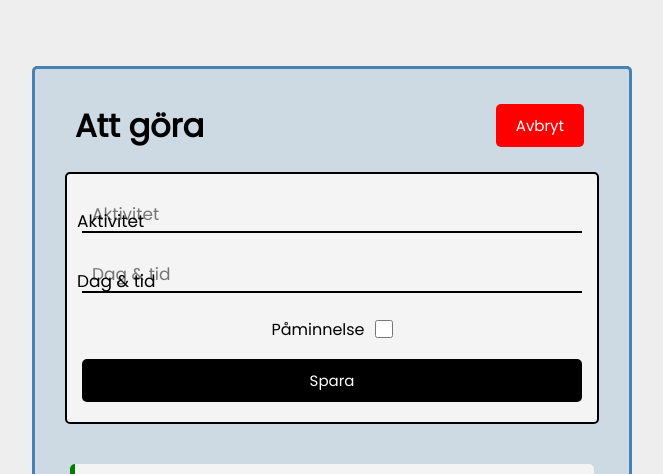
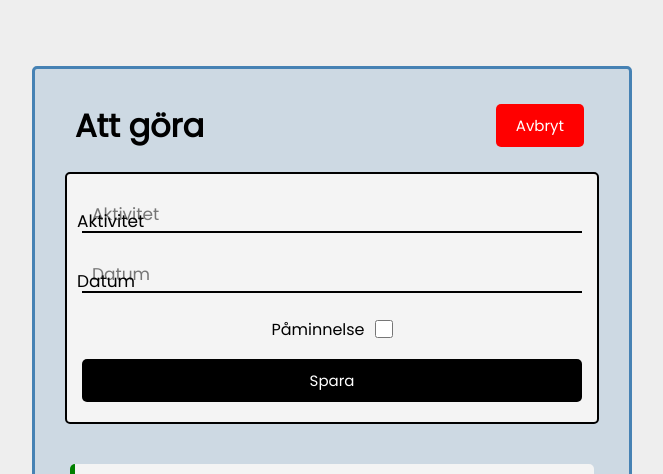
Before and after one commit to svenskOST/TaskTracker, a React (Vite) app: page / in a window 1280 px wide. Both pictures are taken after a click on the button "Lägg till". Shown: the top 474 px of the page, without its empty margins (308-971 px from the left). Built offline with nearby package versions, Linux system fonts and the light colour scheme.

Commit message:
broke Form down into components

```diff
--- /dev/null
+++ b/src/components/CheckControl.jsx
@@ -0,0 +1,27 @@
+import './style/checkControl.css'
+import PropTypes from 'prop-types'
+
+function CheckControl({ id, isChecked, setCheck }) {
+   return (
+      <div className='checkControl'>
+         <label htmlFor='reminder'>
+            <span>Påminnelse</span>
+            <input
+               id={id}
+               type='checkbox'
+               checked={isChecked}
+               value={isChecked}
+               onChange={(e) => setCheck(e.currentTarget.checked)}
+            />
+         </label>
+      </div>
+   )
+}
+
+CheckControl.propTypes = {
+   id: PropTypes.string,
+   isChecked: PropTypes.bool,
+   setCheck: PropTypes.func,
+}
+
+export default CheckControl
--- a/src/components/Container.jsx
+++ b/src/components/Container.jsx
@@ -10,20 +10,20 @@ function Container() {
       {
          id: 1,
          text: 'Visa utkast av dummy sida för Martin',
-         day: '12:e Okt vid 13:30',
+         date: '12:e Okt vid 13:30',
          reminder: true,
       },
       {
          id: 2,
          text: 'Göra klart affärsplanen',
-         day: '20:e Okt vid 23:59',
+         date: '20:e Okt vid 23:59',
          reminder: true,
       },
       {
          id: 3,
          text: 'Maya födelsedag',
-         day: '28:e Okt',
-         reminder: true,
+         date: '28:e Okt',
+         reminder: false,
       },
    ])
 
--- a/src/components/Form.jsx
+++ b/src/components/Form.jsx
@@ -1,10 +1,13 @@
 import './style/form.css'
 import { useState } from 'react'
 import PropTypes from 'prop-types'
+import Submit from './Submit'
+import TextControl from './TextControl'
+import CheckControl from './CheckControl'
 
 function Form({ onAdd }) {
    const [text, setText] = useState('')
-   const [day, setDay] = useState('')
+   const [date, setDate] = useState('')
    const [reminder, setReminder] = useState(false)
 
    function onSubmit(e) {
@@ -15,53 +18,21 @@ function Form({ onAdd }) {
          return
       }
 
-      onAdd({ text, day, reminder })
+      onAdd({ text, date, reminder })
 
       setText('')
-      setDay('')
+      setDate('')
       setReminder(false)
    }
 
    return (
-      <form className='add-form' onSubmit={onSubmit}>
-         <div className='form-control'>
-            <label htmlFor='task'>
-               <input
-                  id='task'
-                  type='text'
-                  placeholder='Aktivitet'
-                  value={text}
-                  onChange={(e) => setText(e.target.value)}
-               />
-               <span>Aktivitet</span>
-            </label>
-         </div>
-         <div className='form-control'>
-            <label htmlFor='date'>
-               <input
-                  id='date'
-                  type='text'
-                  placeholder='Dag & tid'
-                  value={day}
-                  onChange={(e) => setDay(e.target.value)}
-               />
-               <span>Dag & tid</span>
-            </label>
-         </div>
-         <div className='form-control-check'>
-            <label htmlFor='reminder'>
-               <span>Påminnelse</span>
-               <input
-                  id='reminder'
-                  type='checkbox'
-                  checked={reminder}
-                  value={reminder}
-                  onChange={(e) => setReminder(e.currentTarget.checked)}
-               />
-            </label>
-         </div>
+      <form className='form' onSubmit={onSubmit}>
+         <TextControl id='task' placeholder='Aktivitet' value={text} setVal={setText} />
+         <TextControl id='date' placeholder='Datum' value={date} setVal={setDate} />
 
-         <input className='btn btn-submit' type='submit' value='Spara' />
+         <CheckControl id='reminder' isChecked={reminder} setCheck={setReminder} />
+
+         <Submit value='Spara' />
       </form>
    )
 }
--- a/src/components/Header.jsx
+++ b/src/components/Header.jsx
@@ -17,7 +17,7 @@ function Header({ title, onAdd, showForm }) {
 
 Header.propTypes = {
    title: PropTypes.string,
-   onAdd: PropTypes.string,
+   onAdd: PropTypes.func,
    showForm: PropTypes.bool,
 }
 
--- /dev/null
+++ b/src/components/Submit.jsx
@@ -0,0 +1,12 @@
+import PropTypes from 'prop-types'
+import './style/submit.css'
+
+function Submit({ value }) {
+   return <input className='btn submit' type='submit' value={value} />
+}
+
+Submit.propTypes = {
+   value: PropTypes.string,
+}
+
+export default Submit
--- a/src/components/Task.jsx
+++ b/src/components/Task.jsx
@@ -15,7 +15,7 @@ function Task({ task, onDelete, onToggle }) {
                onClick={() => onDelete(task.id)}
             />
          </h3>
-         <p>{task.day}</p>
+         <p>{task.date}</p>
       </div>
    )
 }
--- /dev/null
+++ b/src/components/TextControl.jsx
@@ -0,0 +1,28 @@
+import PropTypes from 'prop-types'
+import './style/textControl.css'
+
+function TextControl({ id, placeholder, value, setVal }) {
+   return (
+      <div className='textControl'>
+         <label htmlFor={id}>
+            <input
+               id={id}
+               type='text'
+               placeholder={placeholder}
+               value={value}
+               onChange={(e) => setVal(e.target.value)}
+            />
+            <span>{placeholder}</span>
+         </label>
+      </div>
+   )
+}
+
+TextControl.propTypes = {
+   id: PropTypes.string,
+   placeholder: PropTypes.string,
+   value: PropTypes.string,
+   setVal: PropTypes.func,
+}
+
+export default TextControl
--- a/src/components/style/button.css
+++ b/src/components/style/button.css
@@ -12,10 +12,6 @@
     font-family: inherit;
  }
 
- .btn-submit {
-    margin-bottom: 20px;
- }
-
  .btn:focus {
     outline: none;
  }
--- /dev/null
+++ b/src/components/style/checkControl.css
@@ -0,0 +1,28 @@
+.checkControl {
+    position: relative;
+    height: 40px;
+    margin-top: 20px;
+    padding-left: 5px;
+    padding-right: 5px;
+    display: flex;
+    justify-content: center;
+    align-items: center;
+    width: 100%;
+ }
+
+ .checkControl label {
+    display: flex;
+    justify-content: space-between;
+    align-items: center;
+    height: 100%;
+    margin-top: -10px;
+ }
+
+ .checkControl span {
+    margin-right: 10px;
+ }
+
+ .checkControl input {
+    width: 18px;
+    aspect-ratio: 1/1;
+ }
--- a/src/components/style/form.css
+++ b/src/components/style/form.css
@@ -1,4 +1,4 @@
-.add-form {
+.form {
    margin-bottom: 40px;
    padding: 0 10px 0 10px;
    display: flex;
@@ -7,64 +7,3 @@
    border-radius: 5px;
    background-color: #f4f4f4;
 }
-
-.form-control {
-   position: relative;
-   height: 40px;
-   margin-top: 20px;
-   padding-left: 5px;
-   padding-right: 5px;
-}
-
-.form-control label {
-   border-bottom: 2px solid black;
-   padding-bottom: 5px;
-}
-
-.form-control input {
-   font-family: 'Poppins', sans-serif;
-   background-color: transparent;
-   width: 100%;
-   height: 100%;
-   padding: 0 10px;
-   font-size: 17px;
-   border-radius: 5px;
-   border: none;
-   outline: none;
-}
-
-.form-control span {
-   position: absolute;
-   font-size: 17px;
-   left: 0px;
-   bottom: 0;
-}
-
-.form-control-check {
-   position: relative;
-   height: 40px;
-   margin-top: 20px;
-   padding-left: 5px;
-   padding-right: 5px;
-   display: flex;
-   justify-content: center;
-   align-items: center;
-   width: 100%;
-}
-
-.form-control-check label {
-   display: flex;
-   justify-content: space-between;
-   align-items: center;
-   height: 100%;
-   margin-top: -10px;
-}
-
-.form-control-check span {
-   margin-right: 10px;
-}
-
-.form-control-check input {
-   width: 18px;
-   aspect-ratio: 1/1;
-}
--- /dev/null
+++ b/src/components/style/submit.css
@@ -0,0 +1,3 @@
+.submit {
+    margin-bottom: 20px;
+}
--- /dev/null
+++ b/src/components/style/textControl.css
@@ -0,0 +1,31 @@
+.textControl {
+    position: relative;
+    height: 40px;
+    margin-top: 20px;
+    padding-left: 5px;
+    padding-right: 5px;
+ }
+
+ .textControl label {
+    border-bottom: 2px solid black;
+    padding-bottom: 5px;
+ }
+
+ .textControl input {
+    font-family: 'Poppins', sans-serif;
+    background-color: transparent;
+    width: 100%;
+    height: 100%;
+    padding: 0 10px;
+    font-size: 17px;
+    border-radius: 5px;
+    border: none;
+    outline: none;
+ }
+
+ .textControl span {
+    position: absolute;
+    font-size: 17px;
+    left: 0px;
+    bottom: 0;
+ }
```
